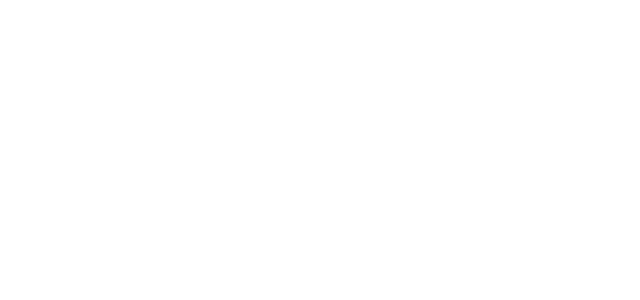
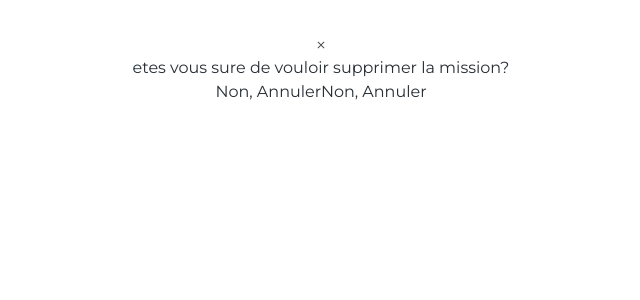
Before and after one commit to thaninamck/IT_Governance, a React (Vite) app in the folder frontend/: page /decisionpopup in a window 1280 px wide. Before the commit this address had no page. Shown: the top 300 px of the page, without its empty margins (319-959 px from the left). Built offline with nearby package versions, Linux system fonts and the light colour scheme.

Commit message:
pop ups created

```diff
--- a/frontend/src/App.jsx
+++ b/frontend/src/App.jsx
@@ -1,8 +1,10 @@
 import { useState } from 'react'
 import PopUp from './components/PopUp';
+import DecisionPopUp from './components/DecisionPopUp';
 import { BrowserRouter as Router, Route, Routes } from 'react-router-dom';
 import './App.css'
 import './index.css'
+import InsertionPopUp from './components/InsertionPopUp';
 function App() {
 
 
@@ -10,8 +12,9 @@ function App() {
     <>
        <div className="App">
         <Routes>
-          <Route path='/popup' element={<PopUp/>}/>
-
+          <Route path='/popup' element={<PopUp redirectionURL={'#'} text={'mission crée'}/>}/>
+          <Route path='/decisionpopup' element={<DecisionPopUp confirmURL={'#'} denyURL={'#'} text={'etes vous sure de vouloir supprimer la mission?'}/>}/>
+          <Route path='/insertionpopup' element={<InsertionPopUp value={100} finishingURL={'#'}/>}/>
         </Routes>
 
        </div>
--- /dev/null
+++ b/frontend/src/components/DecisionPopUp.jsx
@@ -0,0 +1,49 @@
+import React ,{useState} from 'react'
+import '../index.css';
+import CloseIcon from '@mui/icons-material/Close';
+
+
+const DecisionPopUp = ({text,confirmURL,denyURL}) => {
+    const [open, setOpen] = useState(true)
+
+    const handleCloseDecisionPopUp = () => {
+        setOpen(false)
+    }
+
+
+
+  return (
+   open && (
+
+    <div
+
+    className=" rounded-lg w-auto h-auto bg-white drop-shadow-lg text-black
+    absolute top-1/2 left-1/2 transform -translate-x-1/2 -translate-y-1/2 flex flex-col  justify-around  gap-4 p-6">
+        <div onClick={handleCloseDecisionPopUp}
+         className='absolute top-0 right-0 bg-[#E5E5E5] rounded-full text-blue m-1 '>
+            <CloseIcon sx={{ color: '#4F4F4F', width: '12px', height: '12px' }} className='mx-1'/>
+        </div>
+        <h2 className='w-auto h-auto text-blue-menu text-xl font-semibold sm:text-xs'>{text}</h2>
+
+
+        <div className='flex gap-4  mt-5 relative max-sm:flex-col justify-center align-bottom items-baseline '>
+
+        <a
+        href={denyURL}
+        className="bg-transparent border border-1 border-blue-menu w-auto h-auto sm:px-6 py-2 px-8   rounded-md text-blue-menu text-xs flex items-center justify-center">
+        Non, Annuler
+      </a>
+
+      <a
+        href={confirmURL}
+        className=" bg-blue-conf w-auto h-auto py-2 px-8   rounded-md text-white text-xs flex items-center justify-center">
+        Non, Annuler
+      </a>
+
+        </div>
+        </div>
+   )
+  )
+}
+
+export default DecisionPopUp
--- /dev/null
+++ b/frontend/src/components/InsertionPopUp.jsx
@@ -0,0 +1,62 @@
+import React, { useState, useEffect } from 'react';
+import { TypeAnimation } from 'react-type-animation';
+import { Progress } from "@material-tailwind/react";
+
+const InsertionPopUp = ({ value, finishingURL }) => {
+    const [progressValue, setProgressValue] = useState(value);
+
+    useEffect(() => {
+        // Simule une progression automatique (si nécessaire)
+        if (progressValue < 100) {
+            const interval = setInterval(() => {
+                setProgressValue((prev) => Math.min(prev + 5, 100));
+            }, 500);
+            return () => clearInterval(interval);
+        }
+    }, [progressValue]);
+
+    return (
+        <div className="rounded-xl w-1/4 h-1/4 max-lg:h-auto bg-white drop-shadow-lg text-black
+            absolute top-1/2 left-1/2 transform -translate-x-1/2 -translate-y-1/2 flex flex-col justify-around items-center gap-4 p-6">
+
+            {/* Barre de progression */}
+            <Progress
+                value={progressValue}
+                size="lg"
+                label="."
+                color="blue"
+                className="border border-[#E3E3E3] bg-[#F4F4F4] py-px"
+            />
+
+            {/* Affiche l'animation uniquement si la progression est < 100 */}
+            {progressValue < 100 && (
+                <TypeAnimation
+                    preRenderFirstString={true}
+                    sequence={[
+                        'Insertion en cours',
+                        'Insertion en cours.',
+                        1000,
+                        'Insertion en cours....',
+                        1000,
+                    ]}
+                    style={{ fontSize: '12px', fontWeight: 'bold', color: 'var(--bleu-menu)' }}
+                    repeat={Infinity}
+                    cursor={false}
+                />
+            )}
+
+            {/* Message de fin si la progression atteint 100 */}
+            {progressValue === 100 && (
+               <a
+               href={finishingURL}
+               className="bg-subfont-gray w-full sm:w-auto py-2 px-8 rounded-md text-white text-xs flex items-center justify-center
+               sm:py-1 sm:px-4 max-lg:px-6 max-lg:py-2">
+               Terminer
+           </a>
+
+            )}
+        </div>
+    );
+};
+
+export default InsertionPopUp;
--- a/frontend/src/components/PopUp.jsx
+++ b/frontend/src/components/PopUp.jsx
@@ -1,9 +1,22 @@
 import React from 'react';
+import CheckCircleOutlineIcon from '@mui/icons-material/CheckCircleOutline';
+import '../index.css';
 
-const PopUp = () => {
+const PopUp = ({text,redirectionURL}) => {
   return (
-    <div >
-      hola everyone
+    <div className=" rounded-lg w-1/3 h-auto bg-white drop-shadow-lg text-black
+    absolute top-1/2 left-1/2 transform -translate-x-1/2 -translate-y-1/2 flex flex-col items-center justify-center gap-4 p-6">
+
+      <CheckCircleOutlineIcon sx={{ color: 'var(--success-green)', width: '79px', height: '77px' }} />
+
+      <p className="font-medium text-2xl text-font-gray">{text}</p>
+
+      <a
+        href={redirectionURL}
+        className="bg-success-green w-2/3 h-auto py-2 px-7 border border-1 border-transparent rounded-md text-white text-xl flex items-center justify-center"
+>
+        Terminer
+      </a>
     </div>
   );
 };
```
